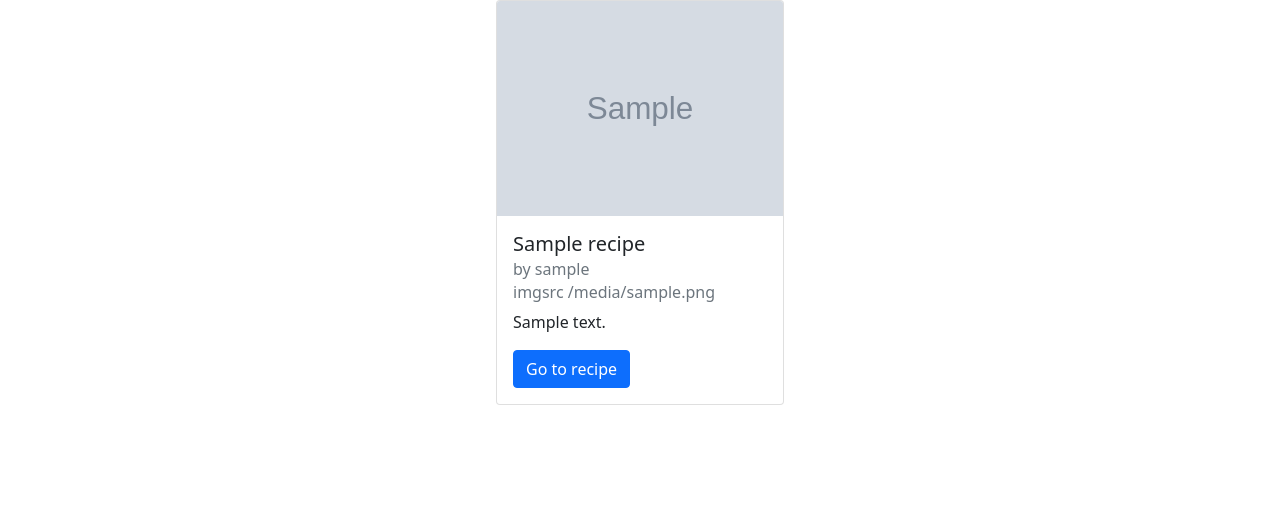
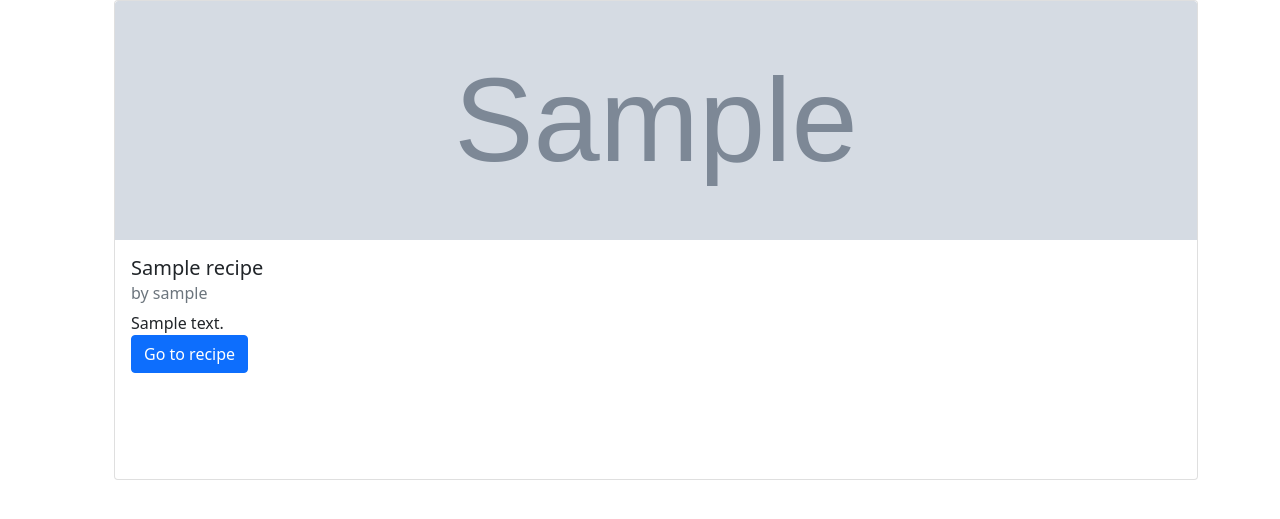
Before and after one commit to Franckevicius/WAD2-LB5A, a Django app: page / in a window 1280 px wide. Shown: the part 56-575 px from the top of the page. Run offline with Django 3.2, Linux system fonts and the light colour scheme; tables that the repository leaves empty hold one stand-in row (values such as "Sample post"); grey boxes marked "Sample" are stand-in pictures; some libraries are stand-ins or nearby versions.

Commit message:
Botched together a fix for non-wrapping recipe desc on index page

```diff
--- a/recipe_sharing/templates/main_app/index.html
+++ b/recipe_sharing/templates/main_app/index.html
@@ -8,15 +8,16 @@
 {% block body_block %}
     <div class="container d-flex justify-content-center flex-column">
             {% if recipes %}
-                <ul class="container-fluid d-flex flex-row flex-wrap justify-content-evenly">
+                <ul class="card-group flex-wrap justify-content-evenly">
                 {% for recipe in recipes %}
-                    <li class="card" style="width: 18rem;">
-                        <img src="{{recipe.picture.url}}" class="card-img-top" alt="recipe_pic">
-                        <div class="card-body">
+                    <li class="card" style="width: 18rem;height: 30rem; overflow:hidden;">
+                        <img src="{{recipe.picture.url}}" class="card-img-top" style="max-height:50%"alt="recipe_pic">
+                        <div class="card-body"style="max-height:50%">
                             <h5 class="card-title">{{recipe.title}}</h5>
                             <h6 class="card-subtitle mb-2 text-muted">by {{recipe.author}}</h6>
-                            <h6 class="card-subtitle mb-2 text-muted">imgsrc {{recipe.picture.url}}</h6>
-                            <p class="card-text">{{recipe.description}}</p>
+                            <div style="overflow:hidden;max-height:90%;">
+                                <p class="card-text"style="display:-webkit-box;max-width:90%;-webkit-line-clamp:5;-webkit-box-orient:vertical;overflow-hidden;">{{recipe.description}}</p>
+                            </div>
                             <a href="{% url 'main_app:render_recipe' recipe.title_slug %}" class="btn btn-primary">Go to recipe</a>
                         </div>
                     </li>
```
